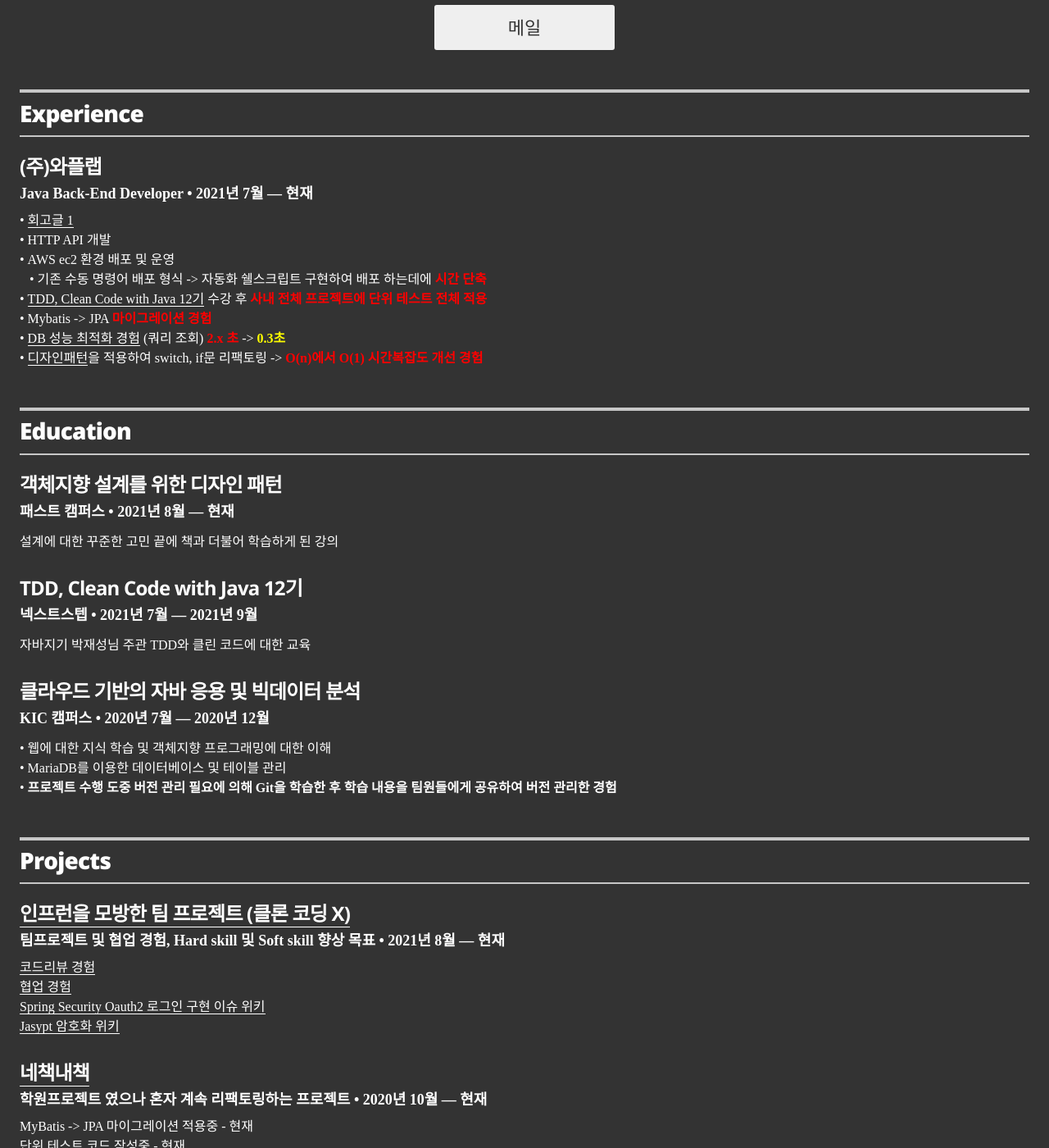
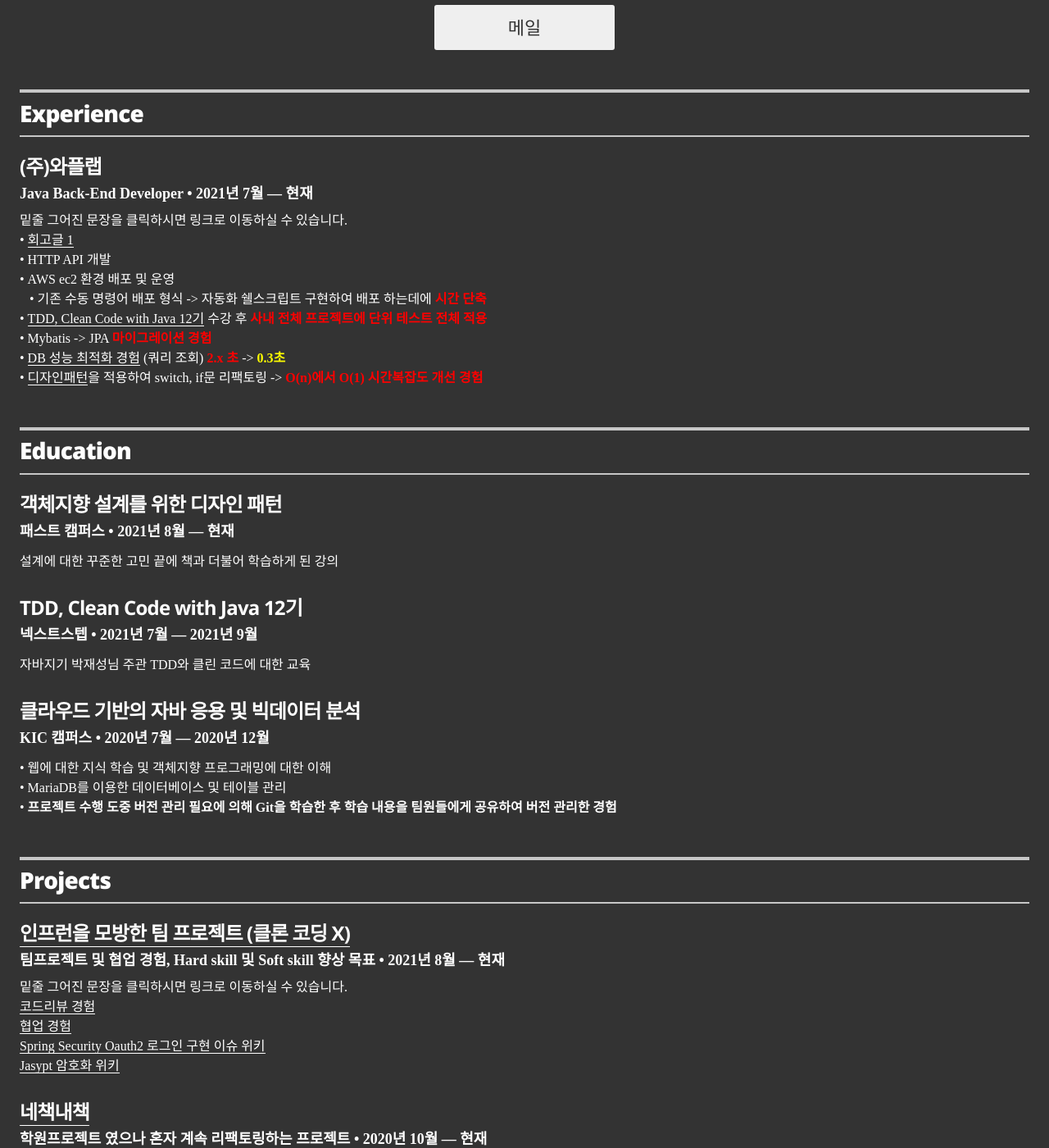
Before and after one commit to lsj8367/resume, a Jekyll site: the page built from index.html, in a window 1280 px wide and 1400 px high, scrolled down 511 px. Shown: the whole window at 82% size. Built offline with Jekyll 4.4.1, drawn with Linux system fonts in a browser that asks for light colours; some of the changed text lies outside the part shown.

Commit message:
docs: 링크 설명

```diff
--- a/_data/experience.yml
+++ b/_data/experience.yml
@@ -4,6 +4,7 @@
   position: Java Back-End Developer
   duration:  2021년 7월 &mdash; 현재
   summary:
+    - 밑줄 그어진 문장을 클릭하시면 링크로 이동하실 수 있습니다.<br>
     - • <a href="https://lsj8367.github.io/diary/Diary-diary1/">회고글 1</a><br>
     - • HTTP API 개발<br>
     - • AWS ec2 환경 배포 및 운영 <br>
--- a/_data/projects.yml
+++ b/_data/projects.yml
@@ -4,6 +4,7 @@
   duration: 2021년 8월 &mdash; 현재
   url: "https://github.com/Ark-inflearn"
   description:
+    - 밑줄 그어진 문장을 클릭하시면 링크로 이동하실 수 있습니다.<br>
     - <a href="https://github.com/Ark-inflearn/inflearn-clone-back/pull/76#event-5230373645">코드리뷰 경험</a><br>
     - <a href="https://github.com/Ark-inflearn/inflearn-clone-back/issues/118">협업 경험</a><br>
     - <a href="https://github.com/Ark-inflearn/inflearn-clone-back/wiki/%5BSpring-Security%5D-Oauth-Custom-Redirect-URI">Spring Security Oauth2 로그인 구현 이슈 위키</a><br>
@@ -14,6 +15,7 @@
   duration: 2020년 10월 &mdash; 현재
   url: "https://github.com/lsj8367/Project"
   description:
+    - 밑줄 그어진 문장을 클릭하시면 링크로 이동하실 수 있습니다.<br>
     - MyBatis -> JPA 마이그레이션 적용중 - 현재<br>
     - 단위 테스트 코드 작성중 - 현재<br>
     - <a href="https://github.com/lsj8367/Project/wiki">Spring 5.x -> Spring Boot2.x 마이그레이션 경험</a><br>
```
